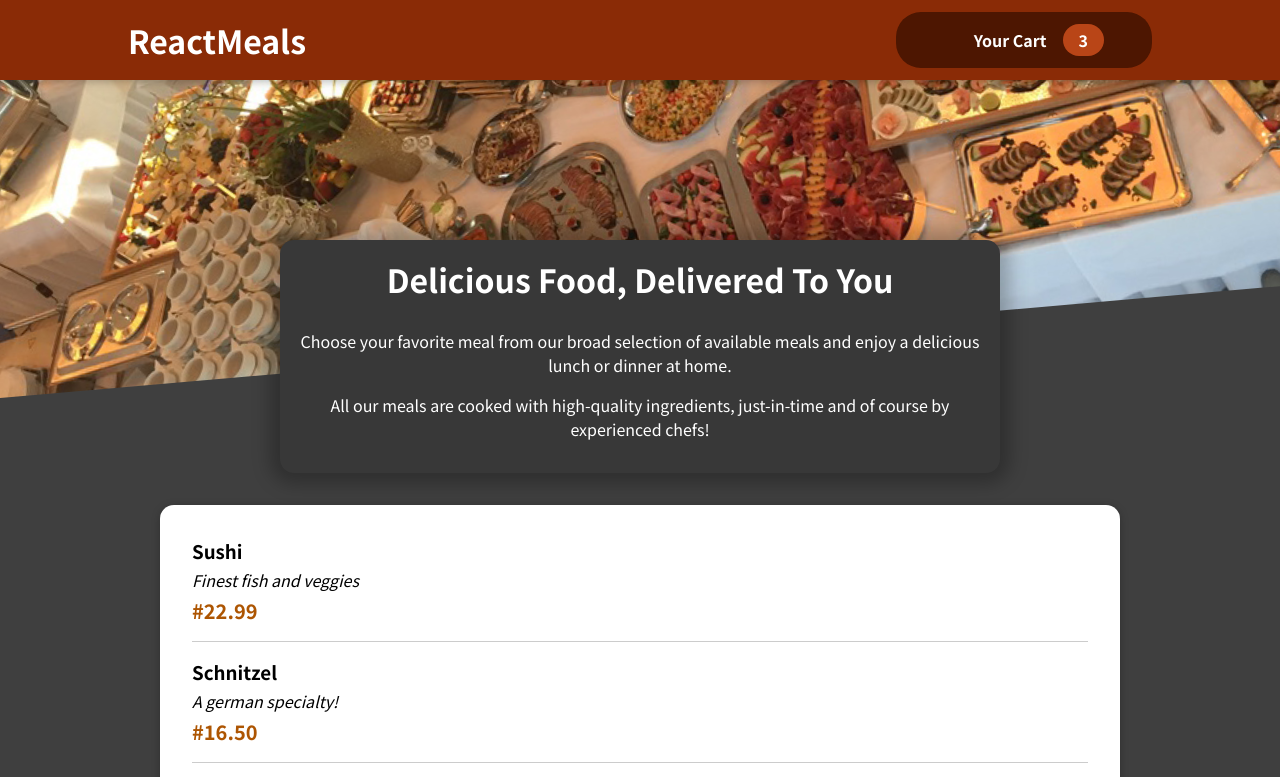
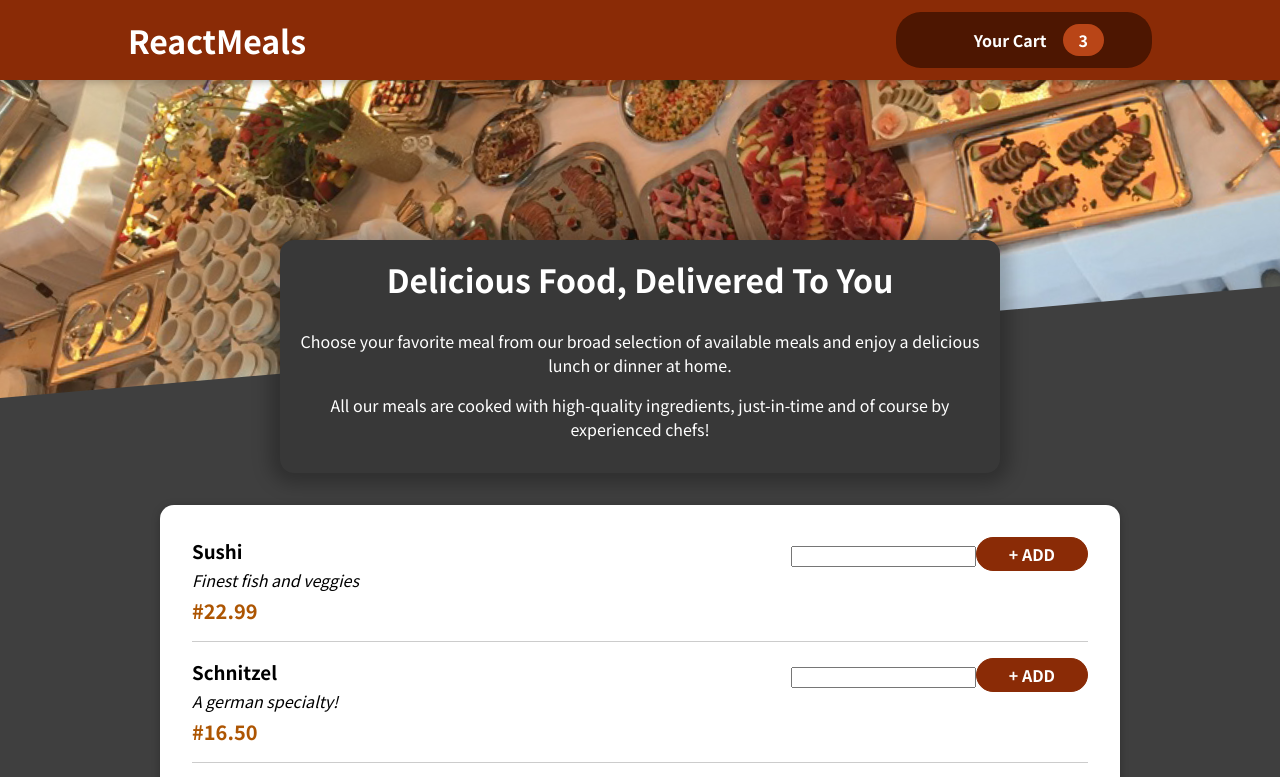
Before and after one commit to Mridul00700/food-order, a JavaScript app: page / in a window 1280 px wide. Shown: the top 777 px of the page. Built offline with nearby package versions, Linux system fonts and the light colour scheme; some icons are missing.

Commit message:
adding custom component!

```diff
--- a/src/components/Meals/MealItem/MealItem.js
+++ b/src/components/Meals/MealItem/MealItem.js
@@ -1,4 +1,6 @@
 import classes from './MealItem.module.css';
+import MealItemForm from './MealItemForm';
+import Form from './MealItemForm';
 
 const MealItem = props => {
 
@@ -10,7 +12,7 @@
             <div className={classes.price}>{price}</div>
         </div>
         <div>
-
+            <MealItemForm />
         </div>
     </li>
 }
--- a/src/components/Meals/MealItem/MealItemForm.js
+++ b/src/components/Meals/MealItem/MealItemForm.js
@@ -0,0 +1,11 @@
+import classes from './MealItemForm.module.css';
+
+const MealItemForm = props => {
+    return <form className={classes.form}>
+        <input />
+        <button>+ ADD</button>
+    </form>
+}
+
+
+export default MealItemForm;
--- /dev/null
+++ b/src/components/Meals/MealItem/MealItemForm.module.css
@@ -0,0 +1,20 @@
+.form {
+  text-align: right;
+}
+
+.form button {
+  font: inherit;
+  cursor: pointer;
+  background-color: #8a2b06;
+  border: 1px solid #8a2b06;
+  color: white;
+  padding: 0.25rem 2rem;
+  border-radius: 20px;
+  font-weight: bold;
+}
+
+.form button:hover,
+.form button:active {
+  background-color: #641e03;
+  border-color: #641e03;
+}
```
Also changed, not shown: src/components/UI/Input.js (added, +11 -0 lines), src/components/UI/Input.module.css (added, +18 -0 lines), 1 other file (tests, documents, lock files or other folders).
